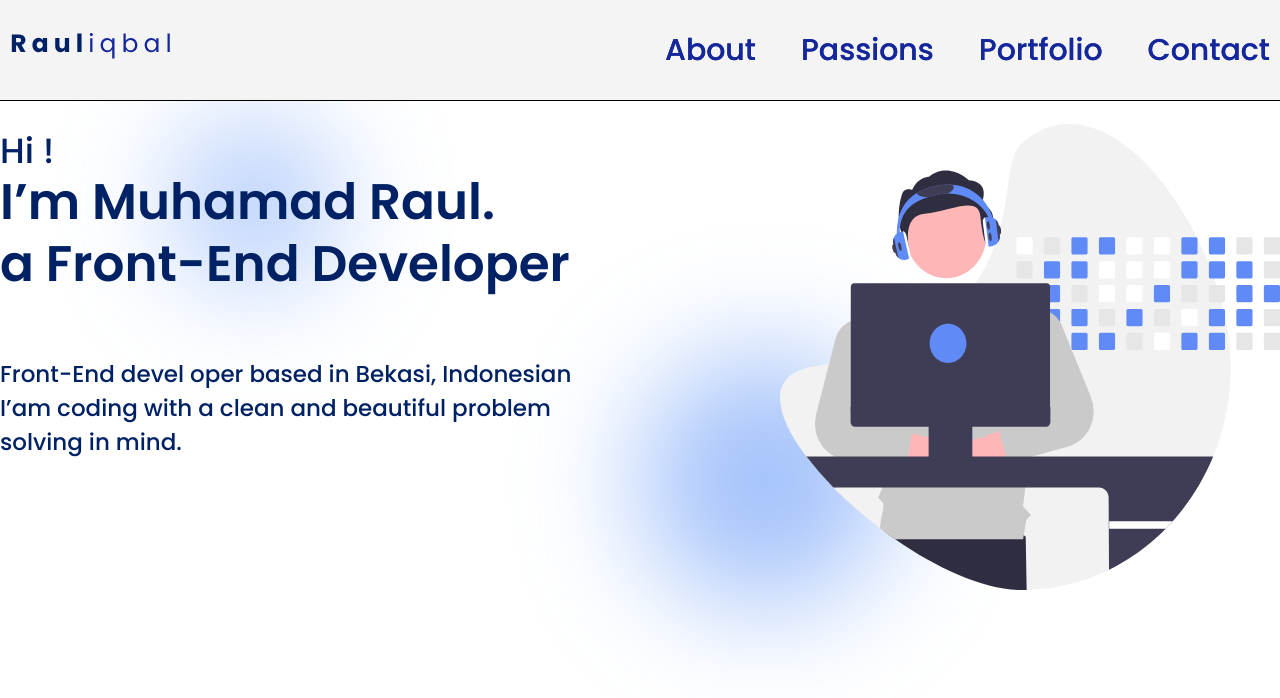
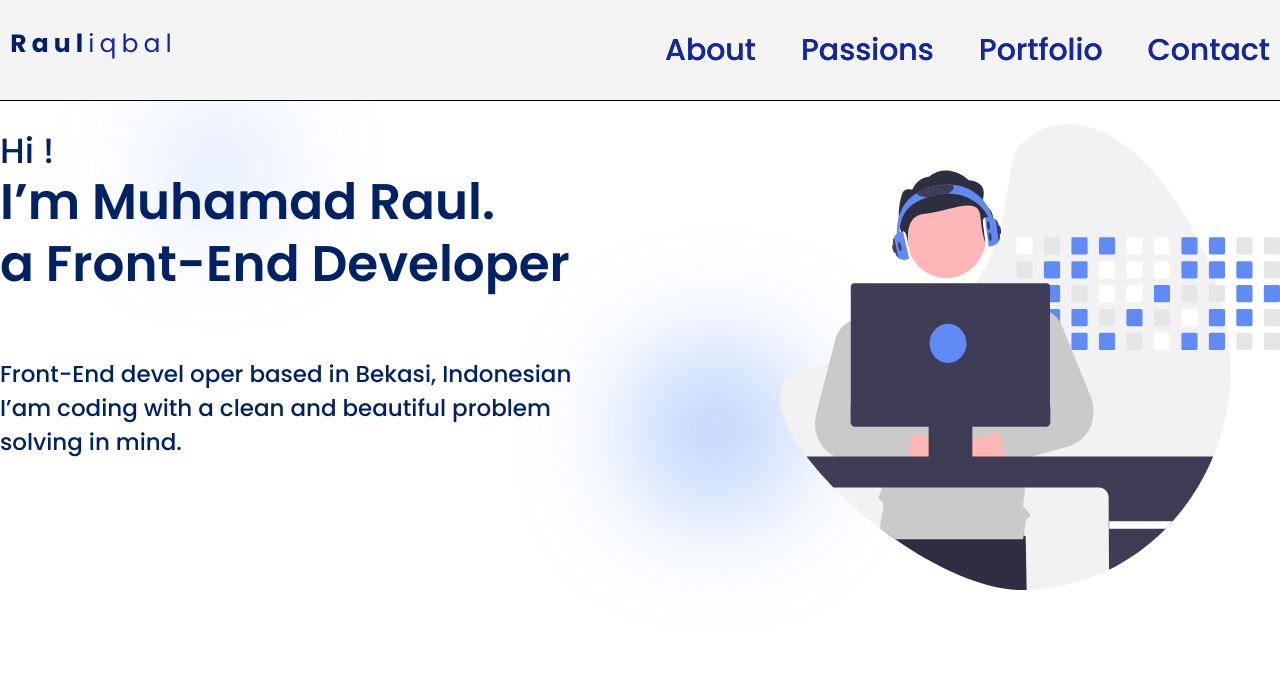
Before and after one commit to yevhenkr/portfolio-second-variant, a React app: page / in a window 1280 px wide. Shown: the top 698 px of the page. Built offline with nearby package versions, Linux system fonts and the light colour scheme.

Commit message:
refactor

```diff
--- a/src/App.tsx
+++ b/src/App.tsx
@@ -30,7 +30,7 @@ const AppStyle = styled.div`
     font-size: 35px;
     color: ${myTheme.color.navy};
 
-    @media (max-width:768px) {
+    @media (max-width:${myTheme.screen.medium}) {
         max-width: 768px;
         width: 100%;
     }
--- a/src/common/components/layout/sections/header/Header.tsx
+++ b/src/common/components/layout/sections/header/Header.tsx
@@ -20,7 +20,7 @@ export const Header = () => {
 const MobileBurger = styled.a`
     display: none;
     position: relative;
-    @media (max-width: 768px) {
+    @media (max-width: ${myTheme.screen.medium}) {
         display: flex;
         right: 10px;
     }
@@ -40,7 +40,7 @@ const StyledDiv = styled.div`
     justify-content: space-between;
     background: ${myTheme.color.white};
     border-bottom: 1px solid black;
-    @media (max-width: 768px) {
+    @media (max-width: ${myTheme.screen.medium}) {
         padding: 0;
     }
 `
--- a/src/common/components/layout/sections/header/headerMenu/HeaderMenu.tsx
+++ b/src/common/components/layout/sections/header/headerMenu/HeaderMenu.tsx
@@ -27,7 +27,7 @@ const Menu = styled.ul`
     position: relative;
     right: 10px;
     padding: 0;
-    @media (max-width: 768px) {
+    @media (max-width: ${myTheme.screen.medium}) {
         display: none;
     }
 
--- a/src/common/components/layout/sections/main/Main.tsx
+++ b/src/common/components/layout/sections/main/Main.tsx
@@ -40,7 +40,7 @@ const StyledDiv = styled.div`
     flex-direction: row;
     justify-content: space-between;
     max-width: 1628px;
-    @media (max-width: 768px) {
+    @media (max-width: ${myTheme.screen.medium}) {
         flex-direction: column-reverse;
         max-width: 768px;
         align-items: center;
@@ -65,15 +65,15 @@ const StyledMain = styled.main`
     }
 
     &::after {
-        width: 150px;
-        height: 150px;
+        width: 80px;
+        height: 80px;
         top: 18%;
         left: 14%;
     }
 
     &::before {
-        width: 250px;
-        height: 250px;
+        width: 150px;
+        height: 150px;
         top: 50%;
         left: 50%;
     }
--- a/src/common/components/layout/sections/passions/Passions.tsx
+++ b/src/common/components/layout/sections/passions/Passions.tsx
@@ -54,7 +54,7 @@ const StyledDiv = styled.section`
         height: 150px;
         top: 10%;
         left: 10%;
-        @media (max-width: 768px) {
+        @media (max-width:${myTheme.screen.medium}) {
             position: absolute;
         }
     }
@@ -64,7 +64,7 @@ const StyledDiv = styled.section`
         height: 250px;
         top: 50%;
         left: 50%;
-        @media (max-width: 768px) {
+        @media (max-width: ${myTheme.screen.medium}) {
             position: absolute;
         }
     }
```
